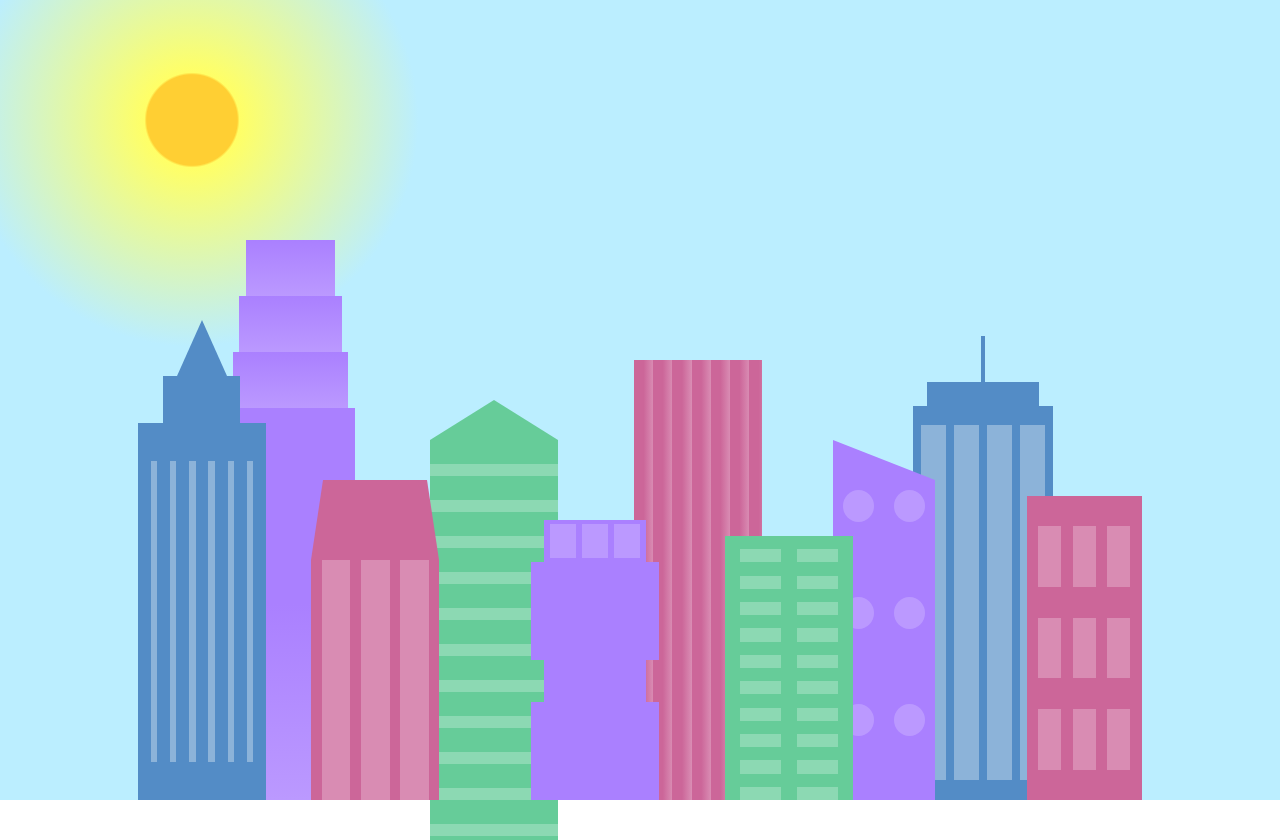
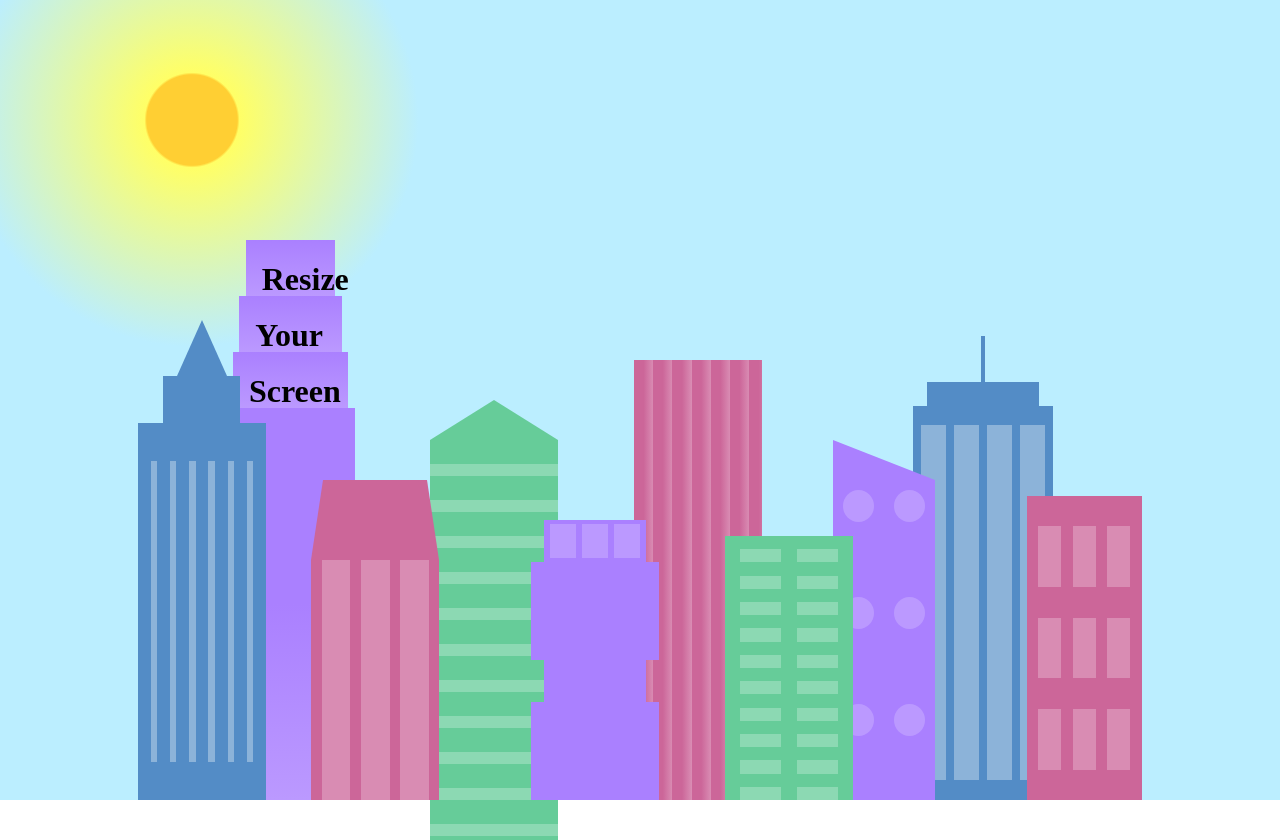
Before and after one commit to SriRajendraT/DayNightCity.io, a plain HTML site: page index.html in a window 1280 px wide. Drawn offline with Linux system fonts and the light colour scheme.

Commit message:
added a note

```diff
--- a/index.html
+++ b/index.html
@@ -10,10 +10,12 @@
     <div class="sky background-buildings ">
       <div></div>
       <div></div>
+      <!-- <div></div> -->
       <div class="bb1 building-wrap">
-        <div class="bb1a bb1-window"></div>
-        <div class="bb1b bb1-window"></div>
-        <div class="bb1c bb1-window"></div>
+        <!-- <h1>Resize</h1> -->
+        <div class="bb1a bb1-window"><h1>&nbsp;&nbsp;Resize</h1></div>
+        <div class="bb1b bb1-window"><h1>&nbsp;&nbsp;Your</h1></div>
+        <div class="bb1c bb1-window"><h1>&nbsp;&nbsp;Screen</h1></div>
         <div class="bb1d"></div>
       </div>
       <div class="bb2">
@@ -23,6 +25,7 @@
       <div class="bb3"></div>
       <div></div>
       <div class="bb4 building-wrap">
+        <!-- <h1>Your</h1> -->
         <div class="bb4a"></div>
         <div class="bb4b"></div>
         <div class="bb4c window-wrap">
--- a/styles.css
+++ b/styles.css
@@ -54,6 +54,7 @@ body {
   /* display: flex; */
   /* flex-direction: column; */
   /* align-items: center; */
+
 }
 .bb1a {
   width: 70%;
```
